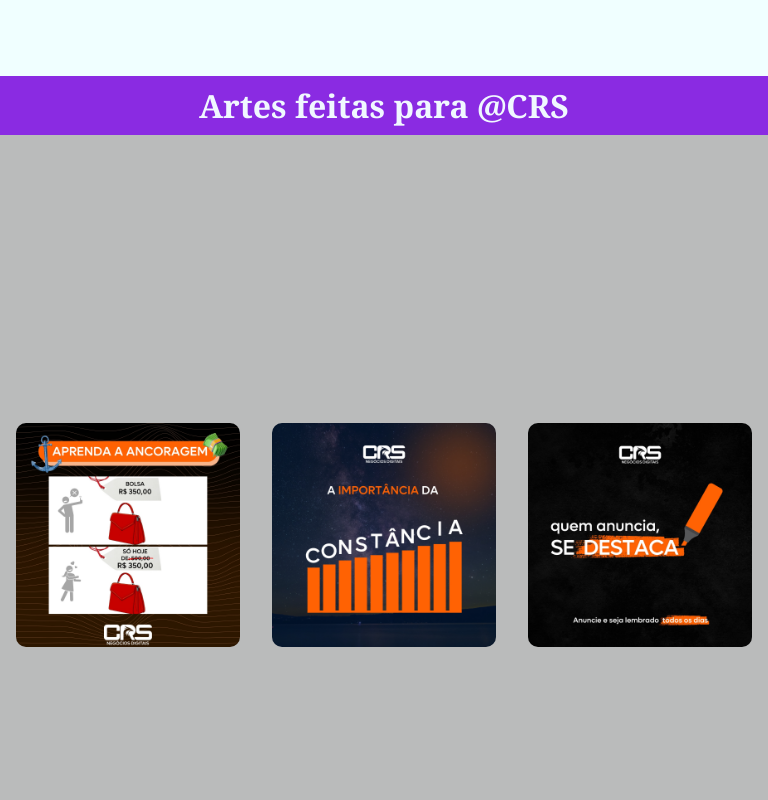
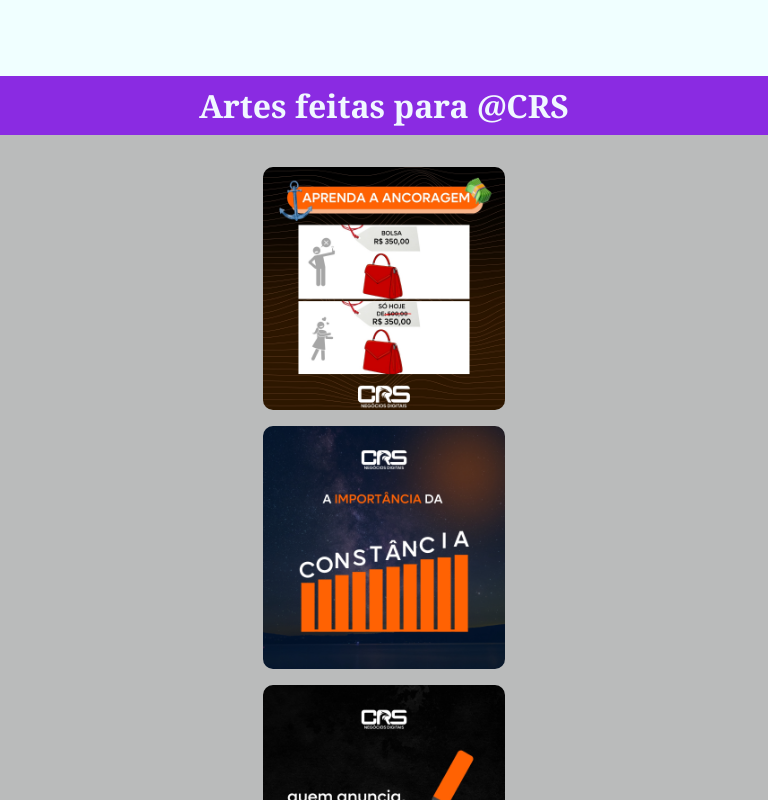
Before and after one commit to AnonimoC137/portfolioMarketingAlessandra, a React (Vite) app in the folder portfolioalessandra/: page / in a window 768 px wide. Shown: the part 820-1620 px from the top of the page. Built offline with nearby package versions, Linux system fonts and the light colour scheme.

Commit message:
criando responsividade para dispositivos

```diff
--- a/portfolioalessandra/src/Components/Feed.module.css
+++ b/portfolioalessandra/src/Components/Feed.module.css
@@ -28,3 +28,18 @@
     color: aliceblue;
     padding: .5rem;
 }
+
+@media (min-width: 400px) and (max-width: 425px)  {
+    .section2 {
+        display: block;
+        padding: 1rem;
+        height: 30rem;
+    }
+}
+
+@media (min-width:768px) and (max-width: 799px) {
+    .section2 {
+        display: block;
+        padding: 1rem;
+    }
+}
--- a/portfolioalessandra/src/Components/Imagens.module.css
+++ b/portfolioalessandra/src/Components/Imagens.module.css
@@ -20,3 +20,11 @@
 .image:hover {
   transform: scale(1.1); /* Aumenta a imagem em 10% quando o mouse passa por cima */
 }
+
+
+@media (max-width:768px) {
+    .imageContainer {
+        max-width: 33%;
+        margin: 1rem auto;
+    }
+}
```
